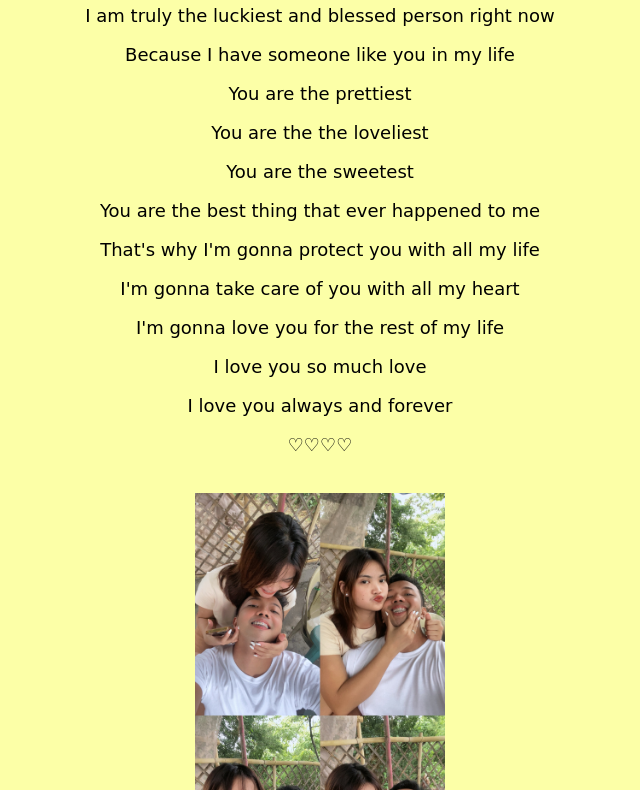
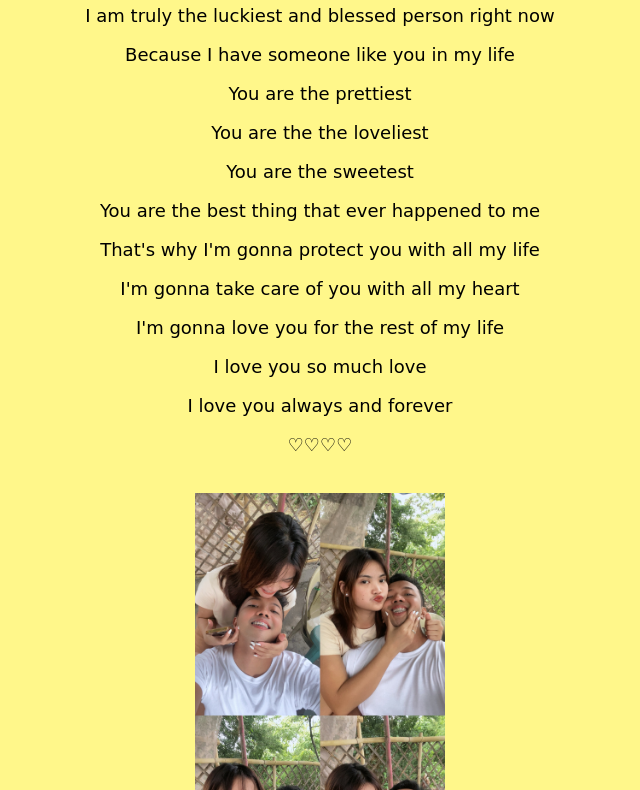
Before and after one commit to alexlromero/love, a plain HTML site: page index.html in a window 1280 px wide. Shown: the part 124-914 px from the top of the page, without its empty margins (320-960 px from the left). Drawn offline with Linux system fonts and the light colour scheme; a web font is replaced by a local one.

Commit message:
Update index.html

```diff
--- a/index.html
+++ b/index.html
@@ -17,7 +17,7 @@
                 font-family: "Loved by the King", cursive;
                 font-weight: 400;
                 font-style: normal;
-                background-color: #fcffa7;
+                background-color: #FFF78A;
             }
 
             p{
```
